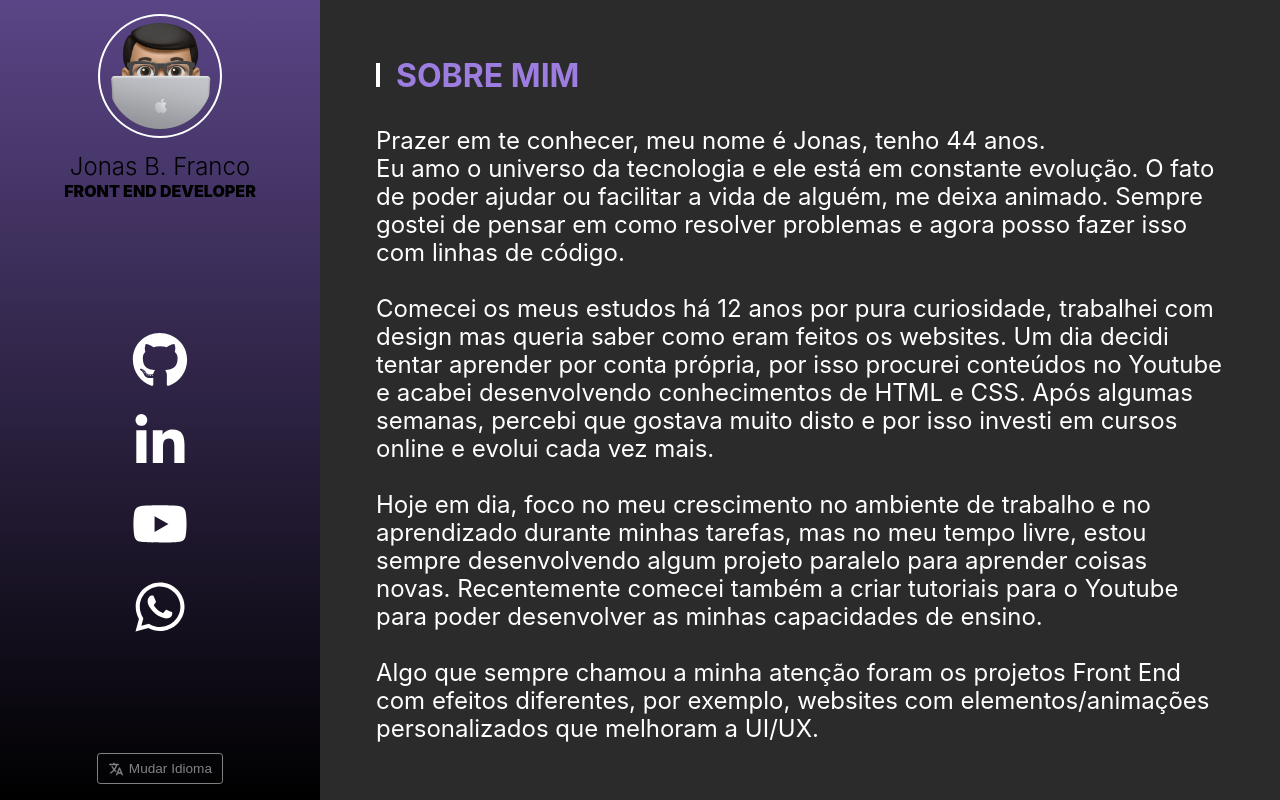
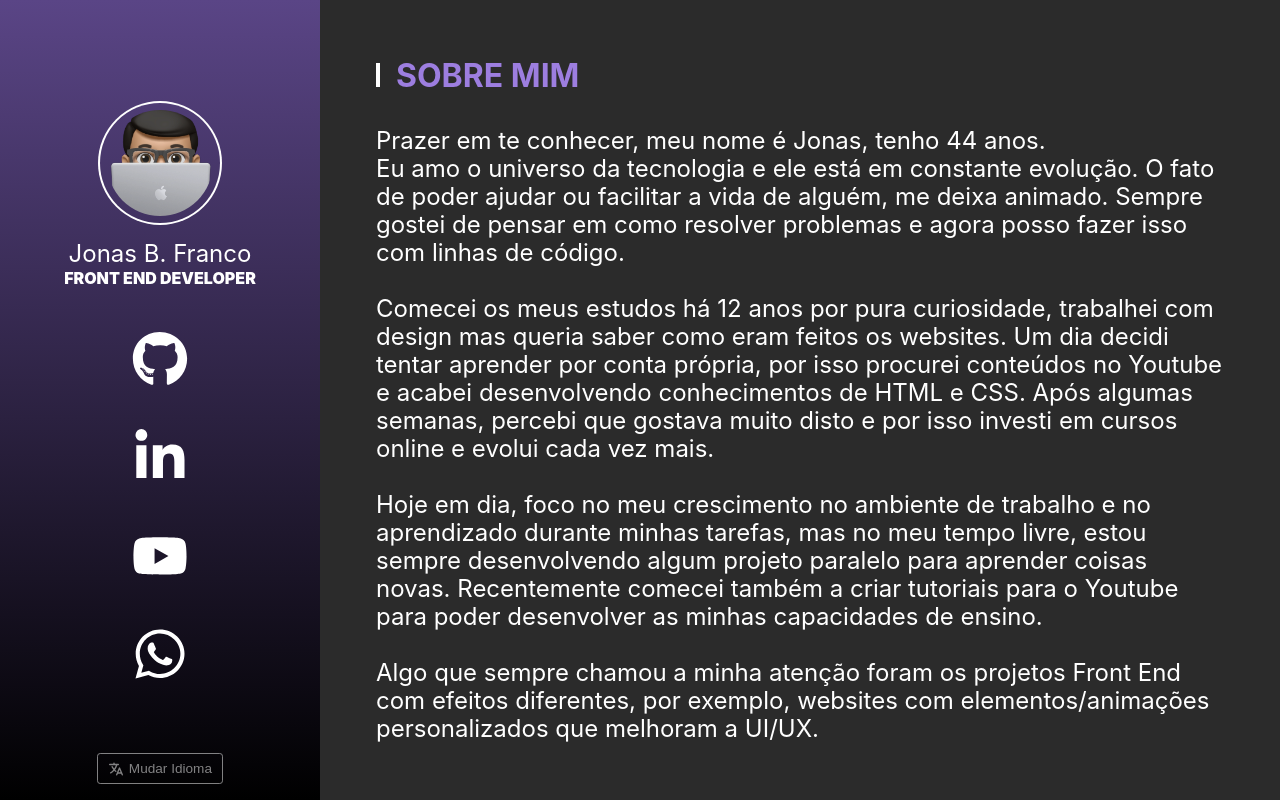
Before and after one commit to jonasbfranco/jonasbfranco-site, a Next.js app: page / in a window 1280 px wide. Shown: the top 800 px of the page. Built offline with nearby package versions, Linux system fonts and the light colour scheme.

Commit message:
:tada: Fontes e Posicionamento da NavBar

```diff
--- a/src/components/ContHome/ContHome.module.css
+++ b/src/components/ContHome/ContHome.module.css
@@ -56,6 +56,7 @@ justify-content: center;
 position: relative;
 overflow: hidden;
 user-select: none;
+color: #fff;
 }
 
 .container_home form {
--- a/src/components/NavBar/NavBar.js
+++ b/src/components/NavBar/NavBar.js
@@ -22,10 +22,7 @@ export default function NavBar() {
                     <li><FaWhatsapp /></li>
                 </ul>
             </div>
-
-            <div>
-                <button><IoLanguage />Mudar Idioma</button>
-            </div>
+            <button><IoLanguage />Mudar Idioma</button>
         </div>
     )
 }
--- a/src/components/NavBar/NavBar.module.css
+++ b/src/components/NavBar/NavBar.module.css
@@ -4,18 +4,19 @@
     height: 100vh;
     width: 320px;
     display: flex;
-    justify-content: space-between;
+    justify-content: center;
     align-items: center;
     flex-direction: column;
+    align-self: flex-start;
     position: fixed;
     left: 0;
-    padding: 1rem;
+    padding: 2.5rem;
 }
 
 .navbar_main section {
     display: flex;
     align-items: center;
-    /* justify-content: center; */
+    justify-content: center;
     flex-direction: column;
 }
 
@@ -27,13 +28,15 @@
 }
 
 .navbar_main section h3 {
+    color: #fff;
     font-size: 1.5rem;
-    font-weight: 300;
+    font-weight: 400;
     text-align: center;
     margin: 1rem 0 0 0 !important;
 }
 
 .navbar_main section p {
+    color: #fff;
     font-size: 1rem;
     font-weight: 900;
     text-transform: uppercase;
@@ -47,6 +50,7 @@
 
 .navbar_main li {
     list-style: none;
+    margin-top: 1rem;
 }
 
 .navbar_main svg {
@@ -63,7 +67,7 @@
 
 .navbar_main button {
     border: 1px solid rgba(170, 170, 170, 0.2);
-    /* position: absolute; */
+    position: absolute;
     bottom: 1rem;
     font-size: 0.85rem;
     font-weight: 500;
```
